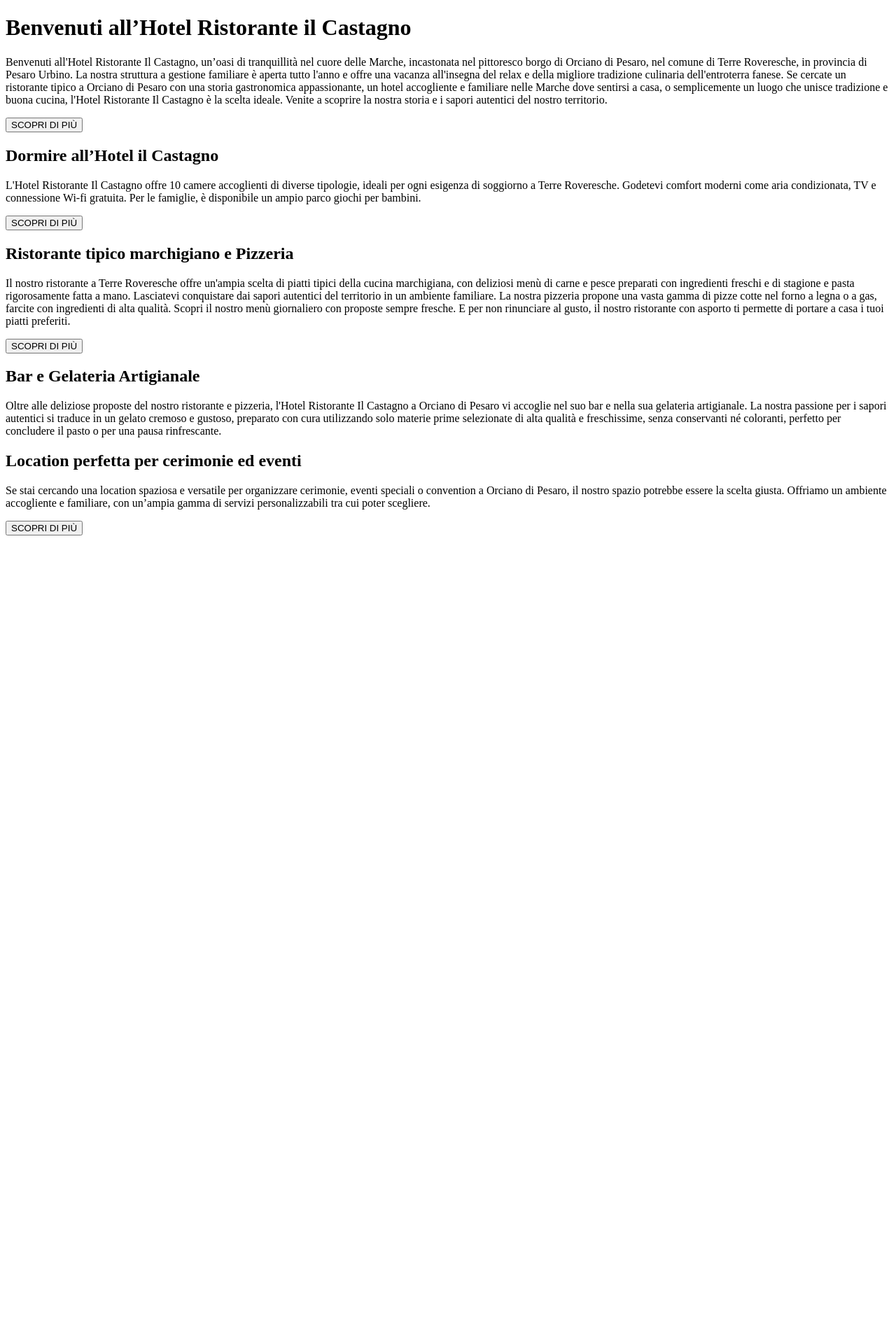
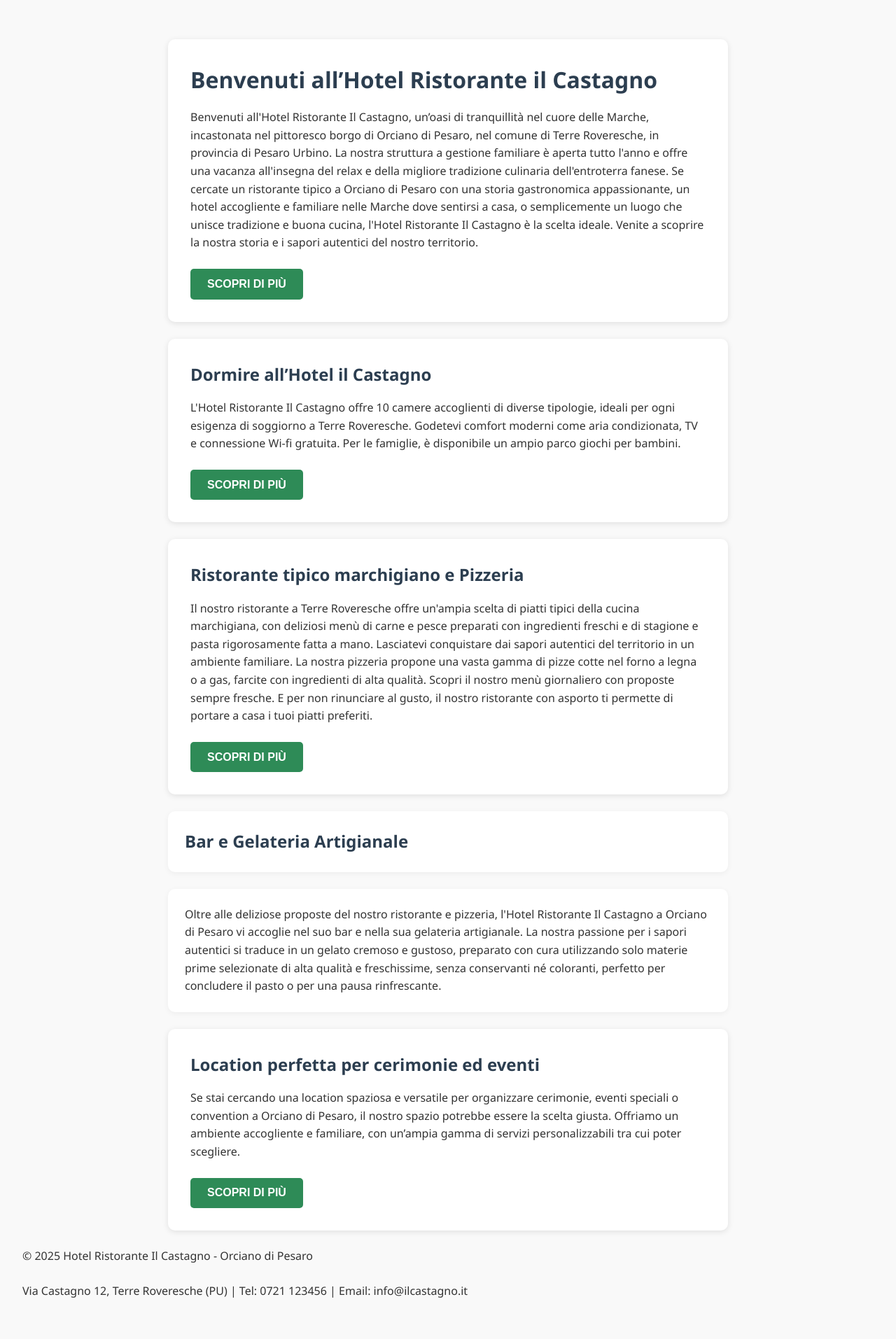
Before and after one commit to Bruno-jpj/Public_projects, a Django app: page / in a window 1280 px wide. Shown: the whole page at 70% size. Before the commit the page ends 765 px from the top, so only its background shows below. Run offline with Django 5.2, Linux system fonts and the light colour scheme.

Commit message:
add css to home.html

```diff
--- a/WebServer_Hotel/hotel/backend/views.py
+++ b/WebServer_Hotel/hotel/backend/views.py
@@ -18,13 +18,13 @@ class HomeLogic(View):
                 choice = request.POST.get('redirect')
 
                 if choice == 'aboutus':
-                    return redirect('chisiamo.html')
+                    return render(request, 'chisiamo.html')
                 elif choice == 'hotel':
-                    return redirect('hotel.html')
+                    return render(request, 'hotel.html')
                 elif choice == 'resturant':
-                    return redirect('ristorante.html')
+                    return render(request, 'ristorante.html')
                 elif choice == 'events':
-                    return redirect('eventi.html')
+                    return render(request, 'eventi.html')
                 else:
                     messages.error("Form Error. Please try again.")
         except Exception as e:
--- /dev/null
+++ b/WebServer_Hotel/hotel/frontend/static/css/home.css
@@ -0,0 +1,93 @@
+/* Reset e impostazioni base */
+* {
+    margin: 0;
+    padding: 0;
+    box-sizing: border-box;
+}
+
+body {
+    font-family: 'Segoe UI', Roboto, sans-serif;
+    line-height: 1.6;
+    background: #f9f9f9;
+    color: #333;
+    padding: 2rem;
+}
+
+/* Stile generale per i form */
+form {
+    background: white;
+    padding: 2rem;
+    margin: 1.5rem auto;
+    border-radius: 10px;
+    box-shadow: 0 2px 8px rgba(0,0,0,0.1);
+    max-width: 800px;
+    transition: transform 0.3s ease;
+}
+
+form:hover {
+    transform: scale(1.01);
+}
+
+/* Titoli */
+h1, h2 {
+    color: #2c3e50;
+    margin-bottom: 1rem;
+}
+
+/* Paragrafi */
+p {
+    margin-bottom: 1.5rem;
+    font-size: 1rem;
+}
+
+/* Pulsanti */
+button {
+    padding: 0.8rem 1.5rem;
+    border: none;
+    border-radius: 5px;
+    background-color: #2e8b57;
+    color: white;
+    font-weight: bold;
+    font-size: 1rem;
+    cursor: pointer;
+    transition: background-color 0.3s ease;
+}
+
+button:hover {
+    background-color: #246b45;
+}
+
+/* Sezione non form (es: bar/gelateria) */
+main > h2,
+main > p {
+    max-width: 800px;
+    margin: 1.5rem auto;
+    background-color: white;
+    padding: 1.5rem;
+    border-radius: 10px;
+    box-shadow: 0 2px 8px rgba(0,0,0,0.05);
+}
+
+/* Messaggi di sistema */
+.messages p {
+    color: red;
+    font-weight: bold;
+    text-align: center;
+    margin-top: 1rem;
+}
+
+/* Responsive */
+@media (max-width: 768px) {
+    body {
+        padding: 1rem;
+    }
+
+    form, main > h2, main > p {
+        padding: 1rem;
+    }
+
+    button {
+        width: 100%;
+        padding: 1rem;
+    }
+}
--- a/WebServer_Hotel/hotel/frontend/templates/home.html
+++ b/WebServer_Hotel/hotel/frontend/templates/home.html
@@ -5,6 +5,7 @@
     <meta charset="UTF-8">
     <meta name="viewport" content="width=device-width, initial-scale=1.0">
     <title>Home</title>
+    <link rel="stylesheet" href="{% static 'css/home.css' %}">
 </head>
 <body>
     <main>
@@ -75,9 +76,19 @@
             </p>
             <button type="submit" name="redirect" value="events">SCOPRI DI PIÙ</button>
         </form>
+        <div class="messages">
+            {% if messages %}
+                {% for message in messages%}
+                    <p style="color: red;">{{ message }}</p>
+                {% endfor %}
+            {% endif %}
+        </div>
     </main>
     <footer>
-        <!-- Gallery / Recensioni di google -->
+        <div class="footer-content">
+            <p>&copy; 2025 Hotel Ristorante Il Castagno - Orciano di Pesaro</p>
+            <p>Via Castagno 12, Terre Roveresche (PU) | Tel: 0721 123456 | Email: info@ilcastagno.it</p>
+        </div>
     </footer>
 </body>
 </html>
```
Also changed, not shown: WebServer_Hotel/hotel/frontend/templates/chisiamo.html (+13 -0 lines), WebServer_Hotel/hotel/frontend/templates/eventi.html (+13 -0 lines), WebServer_Hotel/hotel/frontend/templates/hotel.html (+13 -0 lines), WebServer_Hotel/hotel/frontend/templates/ristorante.html (+13 -0 lines), WebServer_Hotel/hotel/frontend/static/css/chisiamo.css (added), WebServer_Hotel/hotel/frontend/static/css/eventi.css (added), WebServer_Hotel/hotel/frontend/static/css/hotel.css (added), WebServer_Hotel/hotel/frontend/static/css/ristorante.css (added).
